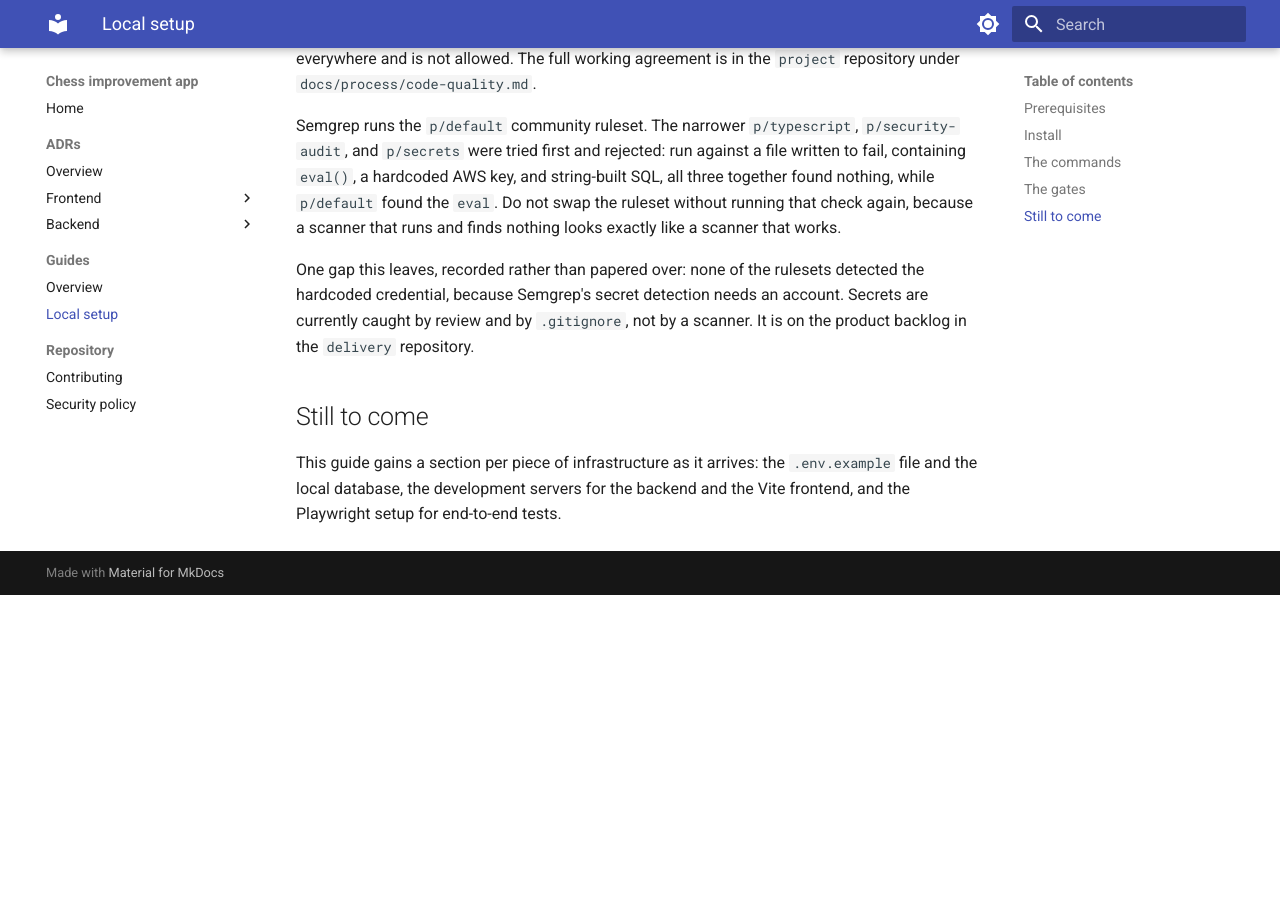
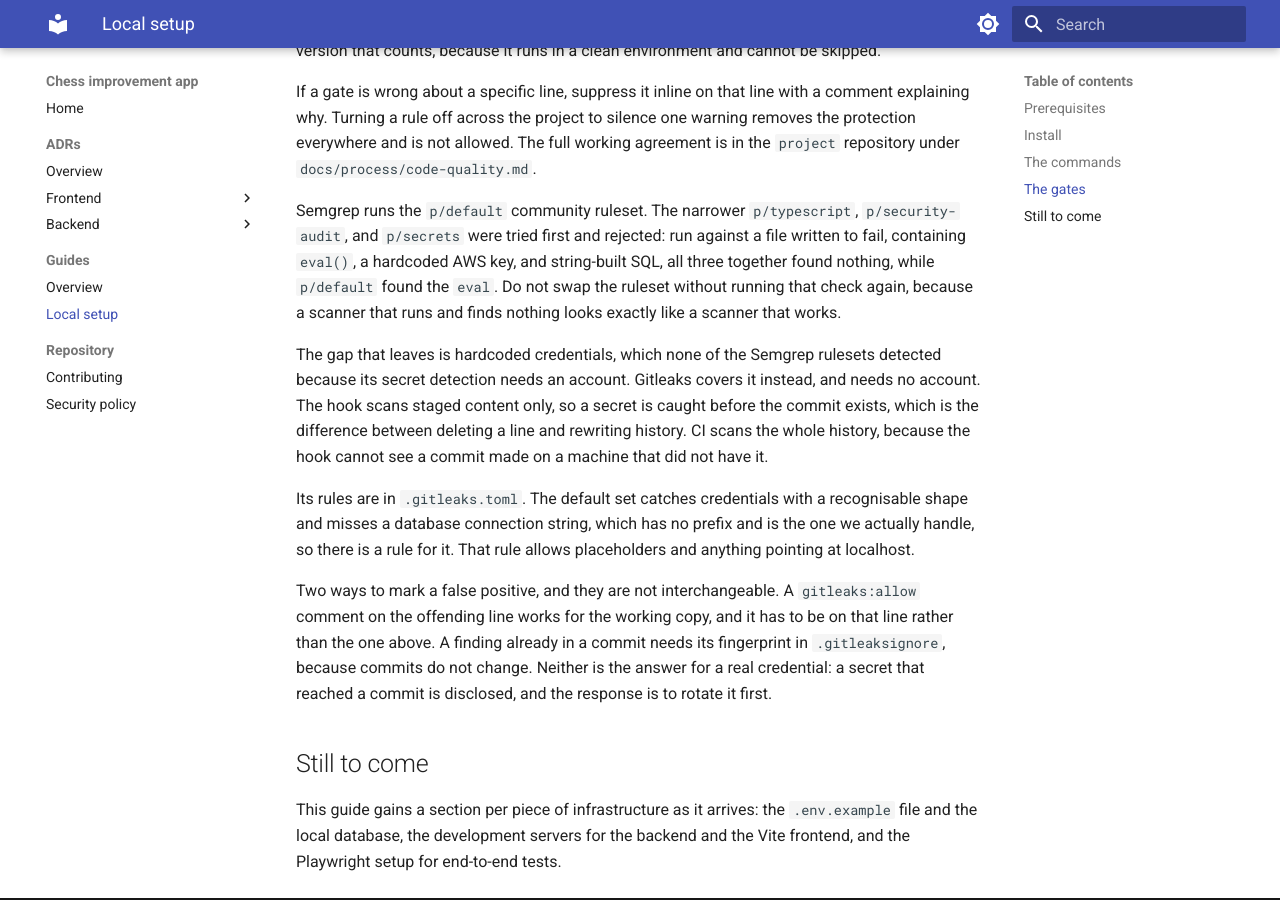
Before and after one commit to sushanth-dev/kanso-app, an MkDocs documentation site: the page built from docs/guides/local-setup.md, in a window 1280 px wide and 900 px high, scrolled down 1149 px. Built offline with MkDocs 1.6.1 and Material for MkDocs 9.7.7, drawn with Linux system fonts in a browser that asks for light colours; before the commit the page ends 1744 px from its top, so only the background shows below that; some of the changed text lies outside the part shown.

Commit message:
chore: scan for committed secrets with gitleaks
Closes DEBT-006. Semgrep does not detect hardcoded credentials without a
Semgrep account, and GitHub's own secret scanning is a paid add-on on
private repositories, which these will be. Gitleaks needs neither.

The hook scans staged content, so a secret is caught before the commit
exists; CI scans the whole history, because the hook cannot see a commit
made on a machine that did not have it. CI installs the pinned release
and checks its sha256 rather than trusting a third-party action.

The default ruleset was verified against planted secrets rather than
assumed, which is how the Semgrep misconfiguration was missed the first
time. It catches AWS keys, GitHub and Slack tokens, and high-entropy
assignments, and misses a database connection string, which has no
distinguishing prefix and is the credential this project actually
handles. .gitleaks.toml adds a rule for it that allows placeholders and
anything pointing at localhost.

Co-Authored-By: Agent <noreply@anthropic.com>

```diff
--- a/docs/guides/local-setup.md
+++ b/docs/guides/local-setup.md
@@ -12,6 +12,10 @@ passes before it can be committed.
   is pinned to an LTS line.
 * [uv](https://docs.astral.sh/uv/), which runs Semgrep and MkDocs without
   installing either one globally.
+* [gitleaks](https://gitleaks.io/), which scans for committed secrets:
+  `brew install gitleaks`. The pre-commit hook refuses to run without it
+  rather than skipping the check, because a secret scanner that quietly does
+  not run is worse than none at all.
 * PostgreSQL, once there is code that talks to it. Nothing here needs it yet.
 
 ## Install
@@ -59,10 +63,24 @@ SQL, all three together found nothing, while `p/default` found the `eval`. Do
 not swap the ruleset without running that check again, because a scanner that
 runs and finds nothing looks exactly like a scanner that works.
 
-One gap this leaves, recorded rather than papered over: none of the rulesets
-detected the hardcoded credential, because Semgrep's secret detection needs an
-account. Secrets are currently caught by review and by `.gitignore`, not by a
-scanner. It is on the product backlog in the `delivery` repository.
+The gap that leaves is hardcoded credentials, which none of the Semgrep
+rulesets detected because its secret detection needs an account. Gitleaks
+covers it instead, and needs no account. The hook scans staged content only,
+so a secret is caught before the commit exists, which is the difference
+between deleting a line and rewriting history. CI scans the whole history,
+because the hook cannot see a commit made on a machine that did not have it.
+
+Its rules are in `.gitleaks.toml`. The default set catches credentials with a
+recognisable shape and misses a database connection string, which has no
+prefix and is the one we actually handle, so there is a rule for it. That rule
+allows placeholders and anything pointing at localhost.
+
+Two ways to mark a false positive, and they are not interchangeable. A
+`gitleaks:allow` comment on the offending line works for the working copy, and
+it has to be on that line rather than the one above. A finding already in a
+commit needs its fingerprint in `.gitleaksignore`, because commits do not
+change. Neither is the answer for a real credential: a secret that reached a
+commit is disclosed, and the response is to rotate it first.
 
 ## Still to come
 
```
Also changed, not shown: README.md (+3 -2 lines), .gitleaks.toml (added), 4 other files.
